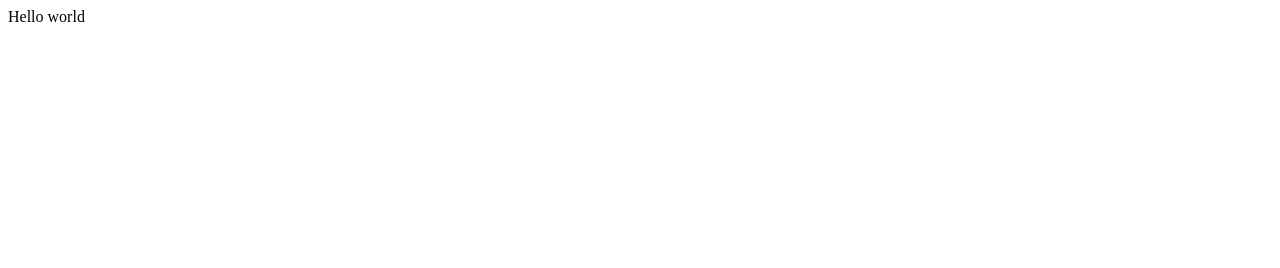
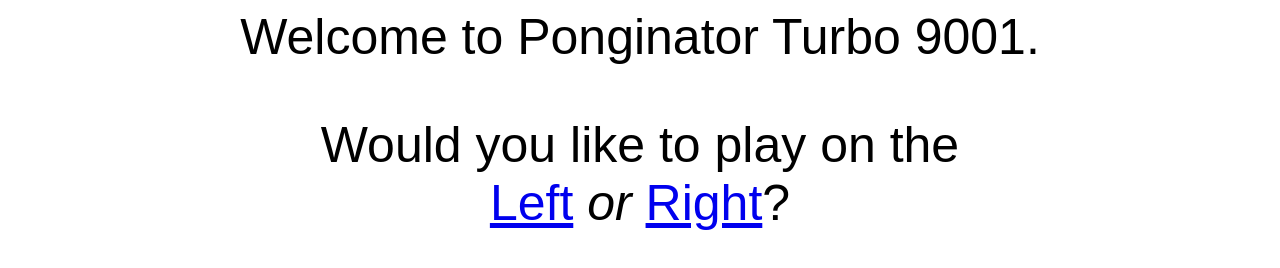
Before and after one commit to jpallen/mmopong, a plain HTML site: page public/index.html in a window 1280 px wide. Drawn offline with Linux system fonts and the light colour scheme.

Commit message:
Choose team

```diff
--- a/public/index.html
+++ b/public/index.html
@@ -1,9 +1,22 @@
 <html>
 	<head>
-		<title>Hello World</title>
+		<title>Choose your side...</title>
+		<style>
+			body {
+				text-align: center;
+				font-size: 50px;
+				font-family: sans-serif;
+			}
+		</style>
 	</head>
 
 	<body>
-		Hello world
+		<p>
+			Welcome to Ponginator Turbo 9001.
+		</p>
+		<p>
+			Would you like to play on the <br/>
+			<a href="/pong.html#left">Left</a> <em>or</em> <a href="/pong.html#right">Right</a>?
+		</p>
 	</body>
 </html>
```
Also changed, not shown: public/pong.html (+2 -5 lines), public/pong_view.html (+5 -0 lines), icon_set_arrows_01.svg (added), 1 other file.
